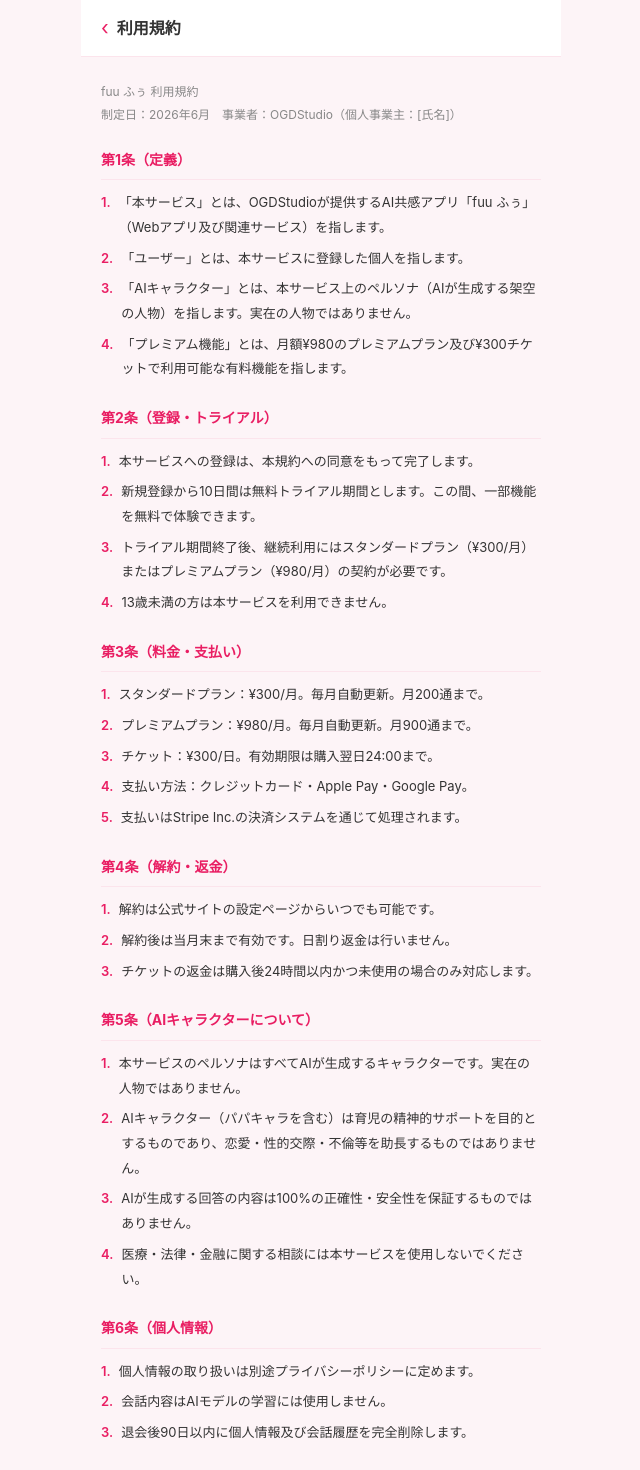
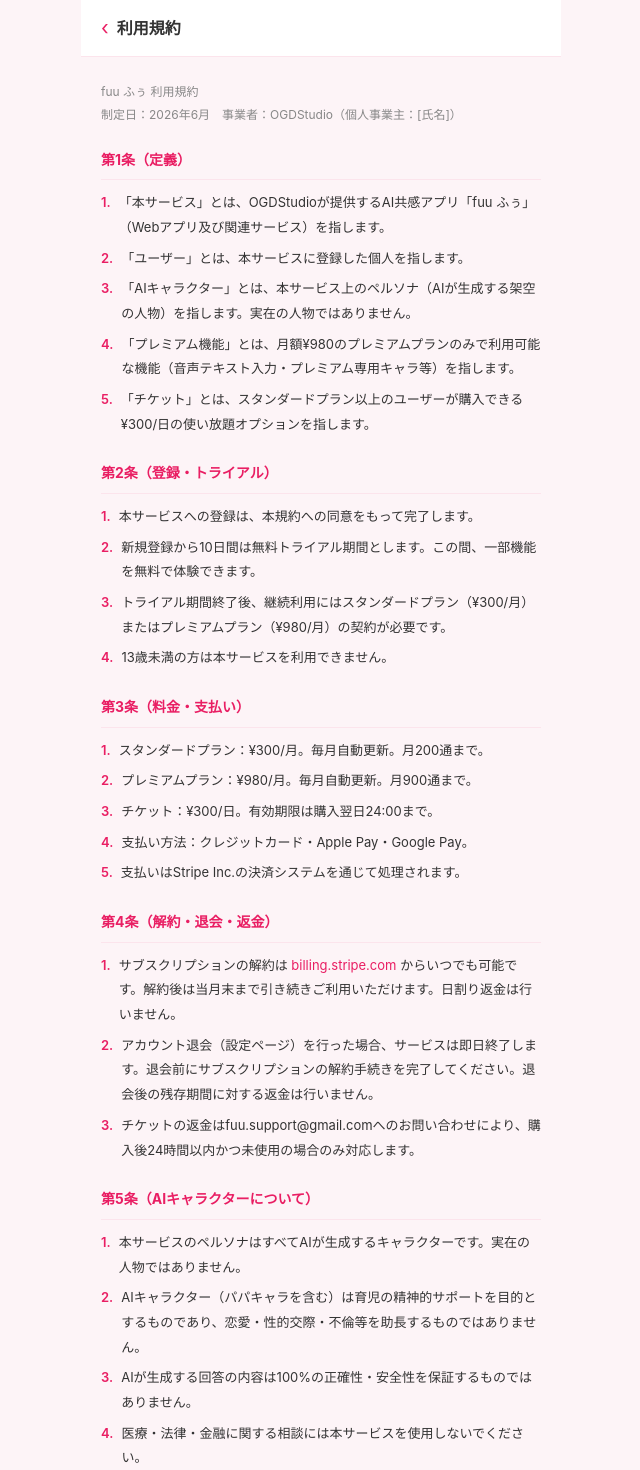
Before and after one commit to fuuApp/fuu-app, a Next.js app: page /terms in a window 1280 px wide. Shown: the top 1470 px of the page, without its empty margins (319-959 px from the left). Built offline with nearby package versions, Linux system fonts and the light colour scheme.

Commit message:
fix: 利用規約・プライバシーポリシー修正（削除期間・定義・退会フロー）

```diff
--- a/src/app/privacy/page.tsx
+++ b/src/app/privacy/page.tsx
@@ -56,6 +56,7 @@ export default function PrivacyPage() {
               {[
                 ['Supabase Inc.', '認証・データベース管理'],
                 ['Anthropic, PBC', 'AIチャット（Claude Haiku）'],
+                ['OpenAI, Inc.', 'AIチャット補助処理'],
                 ['Stripe Inc.', '決済処理'],
                 ['Vercel Inc.', 'Webホスティング'],
               ].map(([name, use], i) => (
@@ -69,8 +70,12 @@ export default function PrivacyPage() {
         </Section>
 
         <Section title="第5条（データの保管・削除）">
-          <Item n="1">チャット履歴はスタンダードプランで30日間、プレミアムプランで無期限保存します。</Item>
-          <Item n="2">退会後90日以内に個人情報及び会話履歴を完全削除します。</Item>
+          <Item n="1">チャット履歴はアカウント有効期間中保存します。退会後は自動削除されます（下記参照）。</Item>
+          <Item n="2">退会後のデータは以下のスケジュールで自動削除されます。</Item>
+          <div style={{ margin: '4px 0 10px 20px', fontSize: 12, color: '#555', lineHeight: 2 }}>
+            <div>・退会後3日以内：会話履歴・ジャーナルを削除</div>
+            <div>・退会後30日以内：プロフィール・設定情報・チケット履歴・サブスク履歴を削除</div>
+          </div>
           <Item n="3">データはAES-256暗号化により保護されます。</Item>
           <Item n="4">会話内容はAIモデルの学習・改善には一切使用しません。</Item>
         </Section>
--- a/src/app/terms/page.tsx
+++ b/src/app/terms/page.tsx
@@ -18,7 +18,8 @@ export default function TermsPage() {
           <Item n="1">「本サービス」とは、OGDStudioが提供するAI共感アプリ「fuu ふぅ」（Webアプリ及び関連サービス）を指します。</Item>
           <Item n="2">「ユーザー」とは、本サービスに登録した個人を指します。</Item>
           <Item n="3">「AIキャラクター」とは、本サービス上のペルソナ（AIが生成する架空の人物）を指します。実在の人物ではありません。</Item>
-          <Item n="4">「プレミアム機能」とは、月額¥980のプレミアムプラン及び¥300チケットで利用可能な有料機能を指します。</Item>
+          <Item n="4">「プレミアム機能」とは、月額¥980のプレミアムプランのみで利用可能な機能（音声テキスト入力・プレミアム専用キャラ等）を指します。</Item>
+          <Item n="5">「チケット」とは、スタンダードプラン以上のユーザーが購入できる¥300/日の使い放題オプションを指します。</Item>
         </Section>
 
         <Section title="第2条（登録・トライアル）">
@@ -36,10 +37,10 @@ export default function TermsPage() {
           <Item n="5">支払いはStripe Inc.の決済システムを通じて処理されます。</Item>
         </Section>
 
-        <Section title="第4条（解約・返金）">
-          <Item n="1">解約は公式サイトの設定ページからいつでも可能です。</Item>
-          <Item n="2">解約後は当月末まで有効です。日割り返金は行いません。</Item>
-          <Item n="3">チケットの返金は購入後24時間以内かつ未使用の場合のみ対応します。</Item>
+        <Section title="第4条（解約・退会・返金）">
+          <Item n="1">サブスクリプションの解約は <a href="https://billing.stripe.com/p/login" target="_blank" rel="noreferrer" style={{ color: '#E91E63' }}>billing.stripe.com</a> からいつでも可能です。解約後は当月末まで引き続きご利用いただけます。日割り返金は行いません。</Item>
+          <Item n="2">アカウント退会（設定ページ）を行った場合、サービスは即日終了します。退会前にサブスクリプションの解約手続きを完了してください。退会後の残存期間に対する返金は行いません。</Item>
+          <Item n="3">チケットの返金はfuu.support@gmail.comへのお問い合わせにより、購入後24時間以内かつ未使用の場合のみ対応します。</Item>
         </Section>
 
         <Section title="第5条（AIキャラクターについて）">
@@ -52,7 +53,7 @@ export default function TermsPage() {
         <Section title="第6条（個人情報）">
           <Item n="1">個人情報の取り扱いは別途プライバシーポリシーに定めます。</Item>
           <Item n="2">会話内容はAIモデルの学習には使用しません。</Item>
-          <Item n="3">退会後90日以内に個人情報及び会話履歴を完全削除します。</Item>
+          <Item n="3">退会後のデータは自動削除されます（会話履歴：退会後3日以内、プロフィール・取引履歴：退会後30日以内）。詳細はプライバシーポリシーをご確認ください。</Item>
         </Section>
 
         <Section title="第7条（禁止事項）">
```
